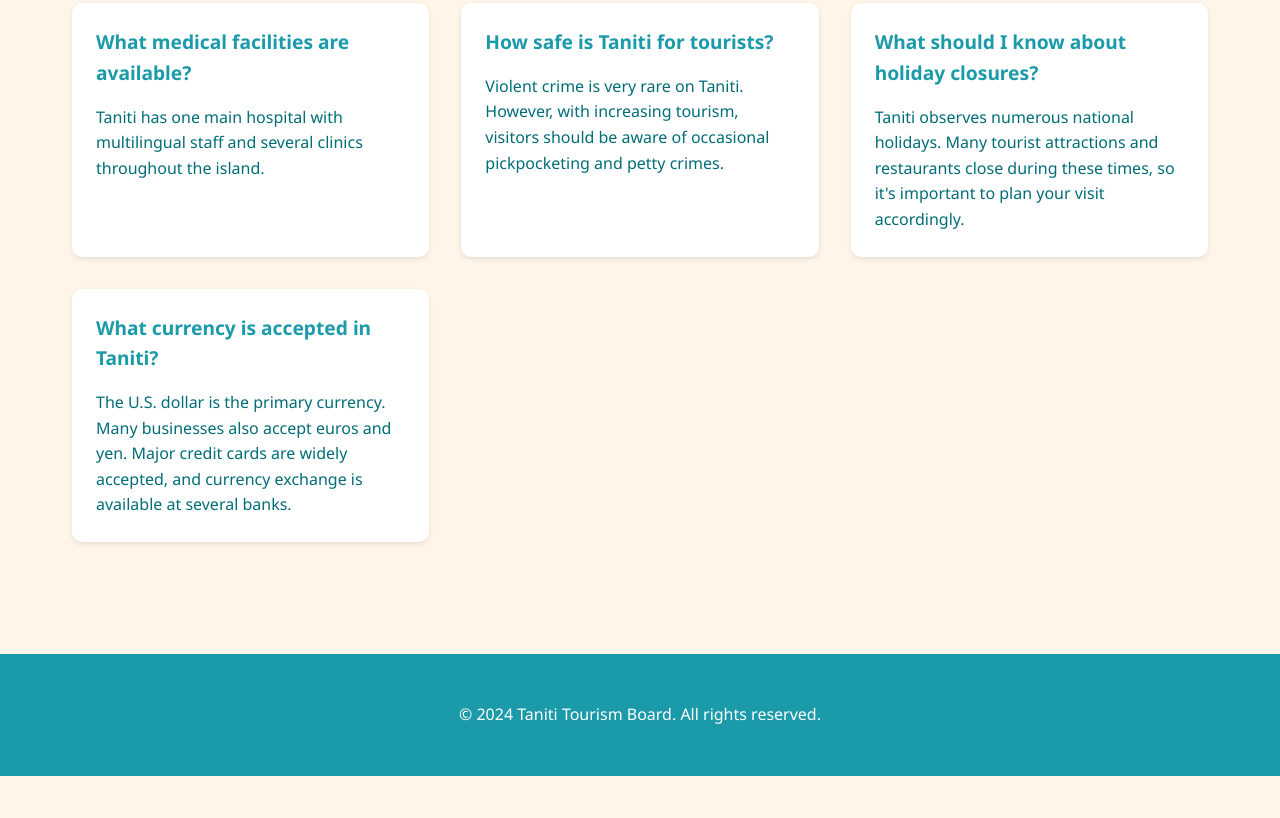
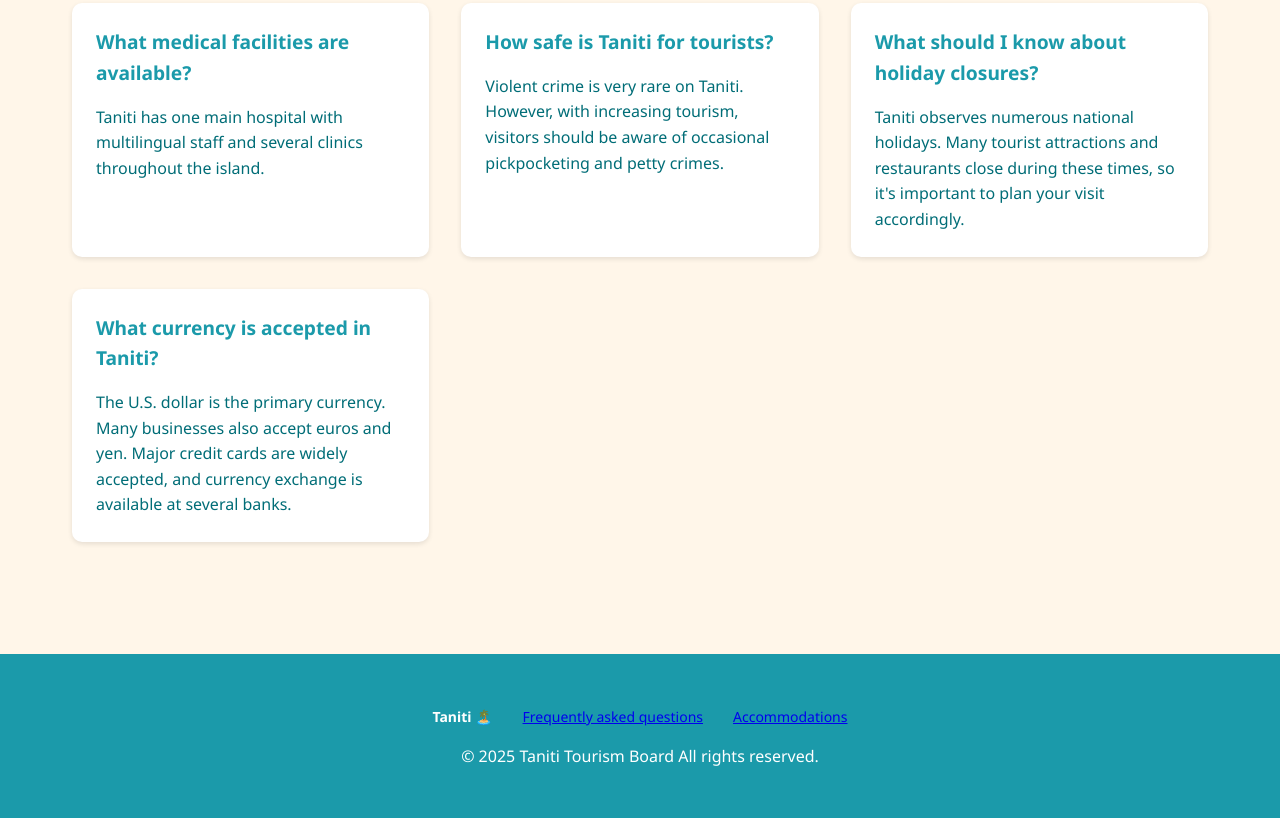
Before and after one commit to tonyserranodev/d479-taniti-site, a plain HTML site: page faq.html in a window 1280 px wide. Shown: the part 625-1443 px from the top of the page. Before the commit the page ends 1401 px from the top, so only its background shows below. Drawn offline with Linux system fonts and the light colour scheme.

Commit message:
rename home.html to index.html

```diff
--- a/faq.html
+++ b/faq.html
@@ -18,7 +18,7 @@
       <div class="logo">Taniti 🏝️</div>
       <nav class="navbar">
         <ul class="nav-links">
-          <li><a href="home.html">Home</a></li>
+          <li><a href="index.html">Home</a></li>
           <li><a href="accommodations.html">Accommodations</a></li>
           <li><a href="entertainment.html">Entertainment</a></li>
           <li><a href="sightseeing.html">Sightseeing</a></li>
@@ -104,8 +104,16 @@
         </div>
       </section>
     </main>
+
+    <footer>
+      <div class="footer-links">
+        <strong>Taniti 🏝️</strong>
+        <a href="faq.html">Frequently asked questions</a>
+        <a href="accommodations.html">Accommodations</a>
+      </div>
+      <p style="text-align: center;">
+        &copy 2025 Taniti Tourism Board All rights reserved.
+      </p>
+    </footer>
   </body>
 </html>
-<footer>
-  <p>&copy; 2024 Taniti Tourism Board. All rights reserved.</p>
-</footer>
```
Also changed, not shown: accommodations.html (+1 -1 lines), entertainment.html (+3 -1 lines), index.html (renamed from home.html, +1 -1 lines), sightseeing.html (+2 -2 lines).
